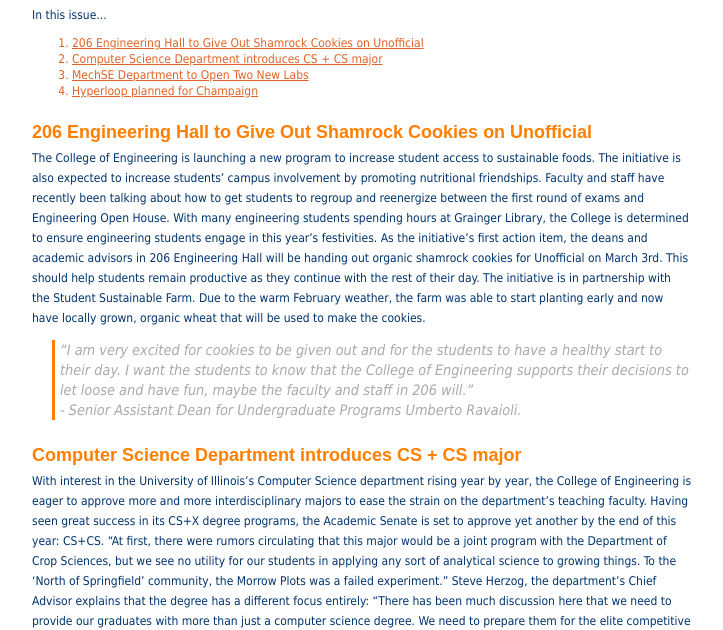
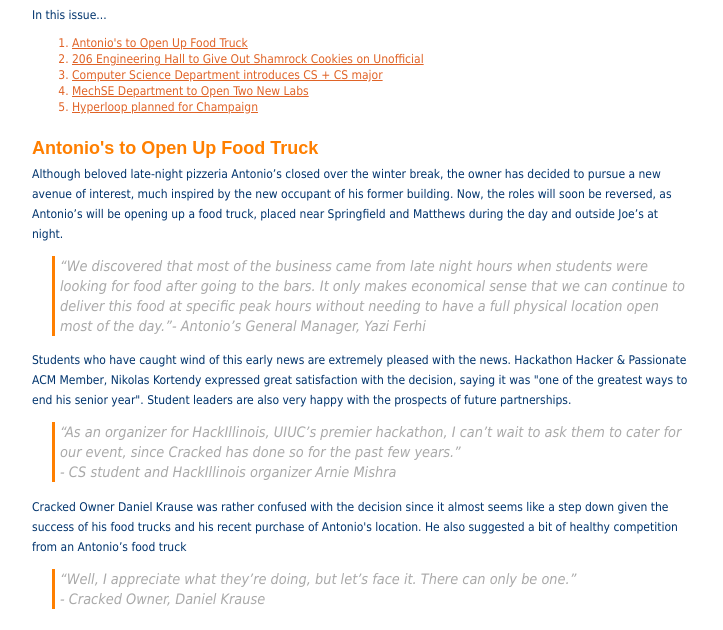
Before and after one commit to ksp2017/ksp2017.github.io, a plain HTML site: page index.html in a window 1280 px wide. Shown: the part 299-929 px from the top of the page, without its empty margins (278-1001 px from the left). Drawn offline with Linux system fonts and the light colour scheme.

Commit message:
Antonios

```diff
--- a/index.html
+++ b/index.html
@@ -311,6 +311,9 @@
                         <div style="margin: 10px 0;">
                             In this issue...
                             <ol>
+                                <a href="#antonios">
+                                    <li>Antonio's to Open Up Food Truck</li>
+                                </a>
                                 <a href="#enghall">
                                     <li>206 Engineering Hall to Give Out Shamrock Cookies on Unofficial</li>
                                 </a>
@@ -325,6 +328,38 @@
                                 </a>
                             </ol>
                         </div>
+
+                        <a id="antonios"></a>
+                        <table class="article">
+                            <tr>
+                                <td>
+                                    <div class="article-header">
+                                        Antonio's to Open Up Food Truck
+                                    </div>
+                                    <div class="article-content">
+                                        <p>
+                                            Although beloved late-night pizzeria Antonio’s closed over the winter break, the owner has decided to pursue a new avenue of interest, much inspired by the new occupant of his former building.
+                                            Now, the roles will soon be reversed, as Antonio’s will be opening up a food truck, placed near Springfield and Matthews during the day and outside Joe’s at night.
+                                        </p>
+                                        <p class="blockquote">
+                                            “We discovered that most of the business came from late night hours when students were looking for food after going to the bars. It only makes economical sense that we can continue to deliver this food at specific peak hours without needing to have a full physical location open most of the day.”<span class="author">- Antonio’s General Manager, Yazi Ferhi</span>
+                                        </p>
+                                        <p>
+                                            Students who have caught wind of this early news are extremely pleased with the news. Hackathon Hacker &amp; Passionate ACM Member, Nikolas Kortendy expressed great satisfaction with the decision, saying it was "one of the greatest ways to end his senior year". Student leaders are also very happy with the prospects of future partnerships.
+                                        </p>
+                                        <p class="blockquote">
+                                            “As an organizer for HackIllinois, UIUC’s premier hackathon, I can’t wait to ask them to cater for our event, since Cracked has done so for the past few years.”<span class="author">- CS student and HackIllinois organizer Arnie Mishra</span>
+                                        </p>
+                                        <p>
+                                            Cracked Owner Daniel Krause was rather confused with the decision since it almost seems like a step down given the success of his food trucks and his recent purchase of Antonio's location. He also suggested a bit of healthy competition from an Antonio’s food truck
+                                        </p>
+                                        <p class="blockquote">
+                                            “Well, I appreciate what they’re doing, but let’s face it. There can only be one.”<span class="author">- Cracked Owner, Daniel Krause</span>
+                                        </p>
+                                    </div>
+                                </td>
+                            </tr>
+                        </table>
 
                         <a id="enghall"></a>
                         <table class="article">
```
